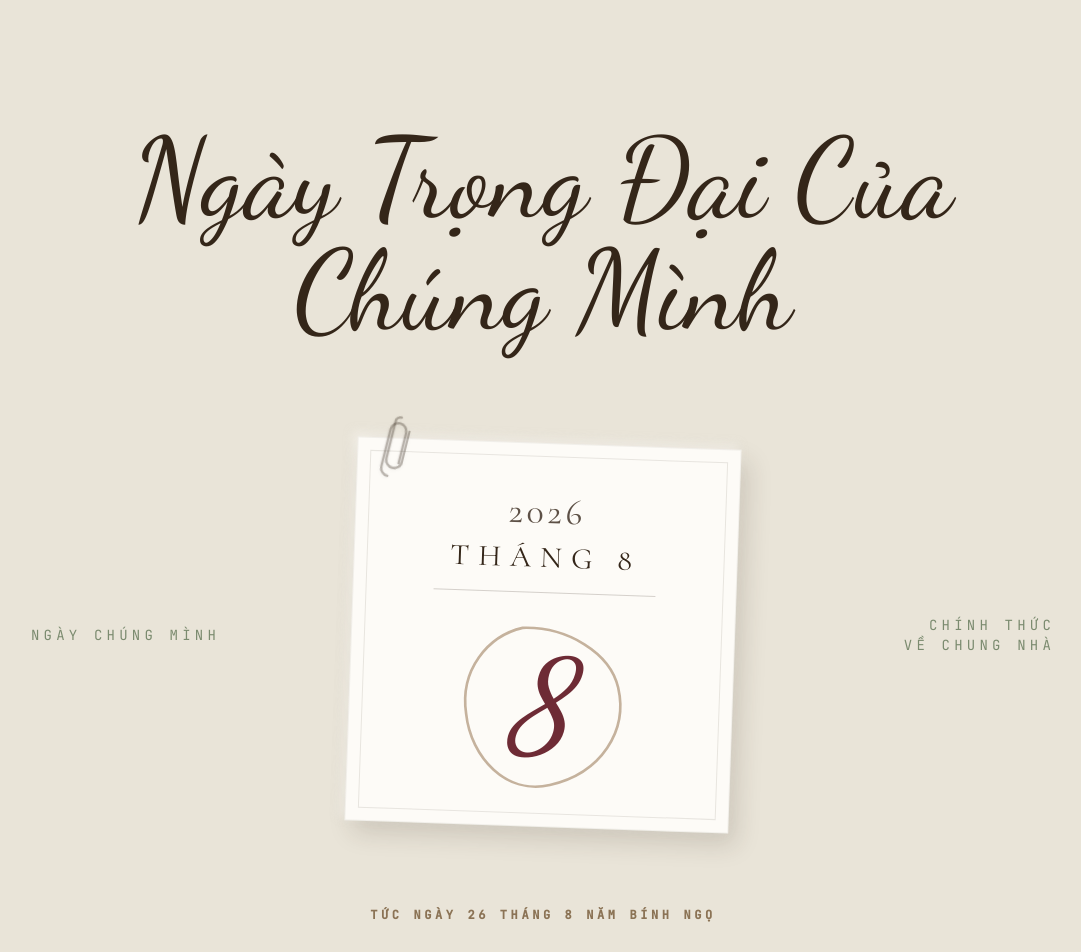
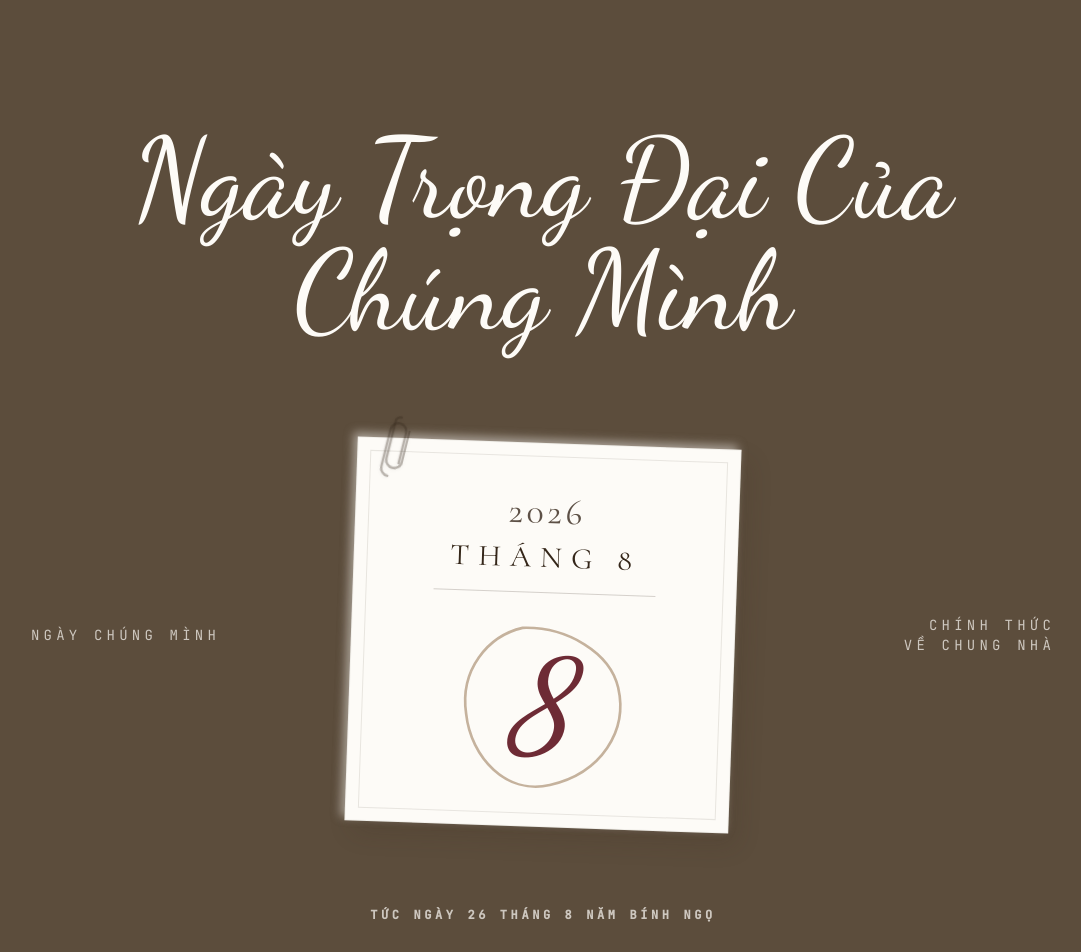
Before and after one commit to lequyn24-sudo/Q-N, a Next.js app: page / in a window 1280 px wide. Shown: the part 4460-5412 px from the top of the page, without its empty margins (97-1178 px from the left). Built offline with nearby package versions, Linux system fonts and the light colour scheme; a web font is replaced by a local one.

Commit message:
Change Timeline section background to brown and adjust text for readability

```diff
--- a/src/components/Timeline.tsx
+++ b/src/components/Timeline.tsx
@@ -5,7 +5,7 @@ import { Paperclip } from "lucide-react";
 
 export default function Timeline() {
   return (
-    <section id="details" className="relative py-24 md:py-40 px-6 bg-vintage-bg text-vintage-ink overflow-hidden min-h-screen flex items-center justify-center">
+    <section id="details" className="relative py-24 md:py-40 px-6 bg-[#5C4D3C] text-vintage-ivory overflow-hidden min-h-screen flex items-center justify-center">
 
 
 
@@ -19,7 +19,7 @@ export default function Timeline() {
           transition={{ duration: 1, ease: "easeOut" }}
           className="text-center mb-16 md:mb-24"
         >
-          <h2 className="font-script text-[4rem] md:text-[6rem] lg:text-[7rem] leading-none text-vintage-ink capitalize">
+          <h2 className="font-script text-[4rem] md:text-[6rem] lg:text-[7rem] leading-none text-vintage-ivory capitalize">
             Ngày Trọng Đại Của Chúng Mình
           </h2>
         </motion.div>
@@ -35,7 +35,7 @@ export default function Timeline() {
             transition={{ duration: 1, delay: 0.3, ease: "easeOut" }}
             className="md:absolute md:left-0 md:top-1/2 md:-translate-y-1/2 text-center md:text-left z-20 order-2 md:order-1"
           >
-            <p className="font-jetbrains text-vintage-dusty-green text-[10px] md:text-xs lg:text-sm tracking-[0.3em] uppercase">
+            <p className="font-jetbrains text-vintage-ivory/70 text-[10px] md:text-xs lg:text-sm tracking-[0.3em] uppercase">
               Ngày Chúng Mình
             </p>
           </motion.div>
@@ -48,7 +48,7 @@ export default function Timeline() {
             transition={{ duration: 1, delay: 0.5, ease: "easeOut" }}
             className="md:absolute md:right-0 md:top-1/2 md:-translate-y-1/2 text-center md:text-right z-20 order-3 md:order-3"
           >
-            <p className="font-jetbrains text-vintage-dusty-green text-[10px] md:text-xs lg:text-sm tracking-[0.3em] uppercase">
+            <p className="font-jetbrains text-vintage-ivory/70 text-[10px] md:text-xs lg:text-sm tracking-[0.3em] uppercase">
               Chính Thức <br className="hidden md:block" />Về Chung Nhà
             </p>
           </motion.div>
@@ -103,7 +103,7 @@ export default function Timeline() {
           transition={{ duration: 1, delay: 0.7, ease: "easeOut" }}
           className="mt-20 text-center"
         >
-          <p className="font-jetbrains font-bold text-vintage-soft-brown text-[10px] md:text-xs tracking-[0.3em] uppercase">
+          <p className="font-jetbrains font-bold text-vintage-ivory/70 text-[10px] md:text-xs tracking-[0.3em] uppercase">
             Tức Ngày 26 Tháng 8 Năm Bính Ngọ
           </p>
         </motion.div>
```
